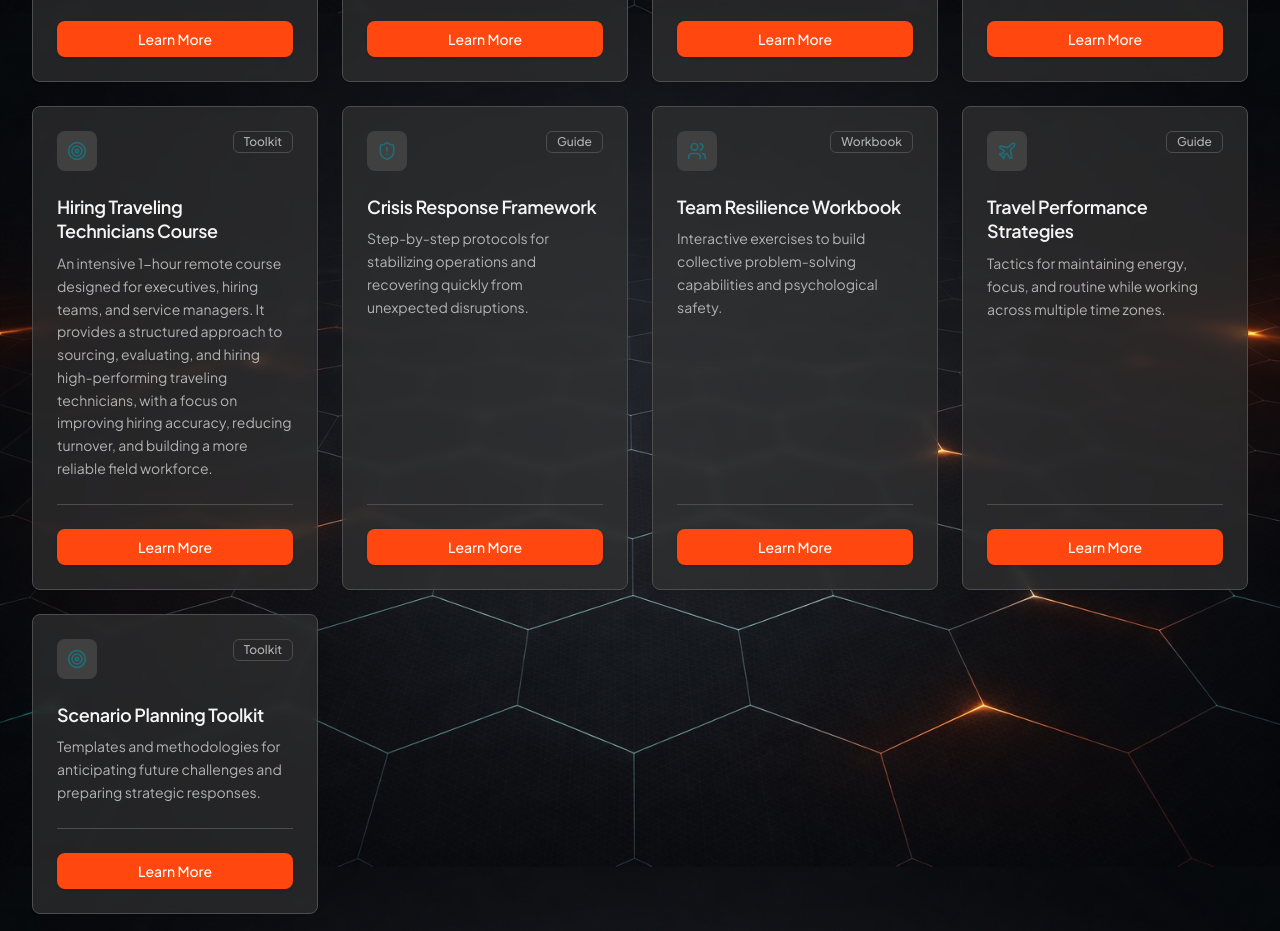
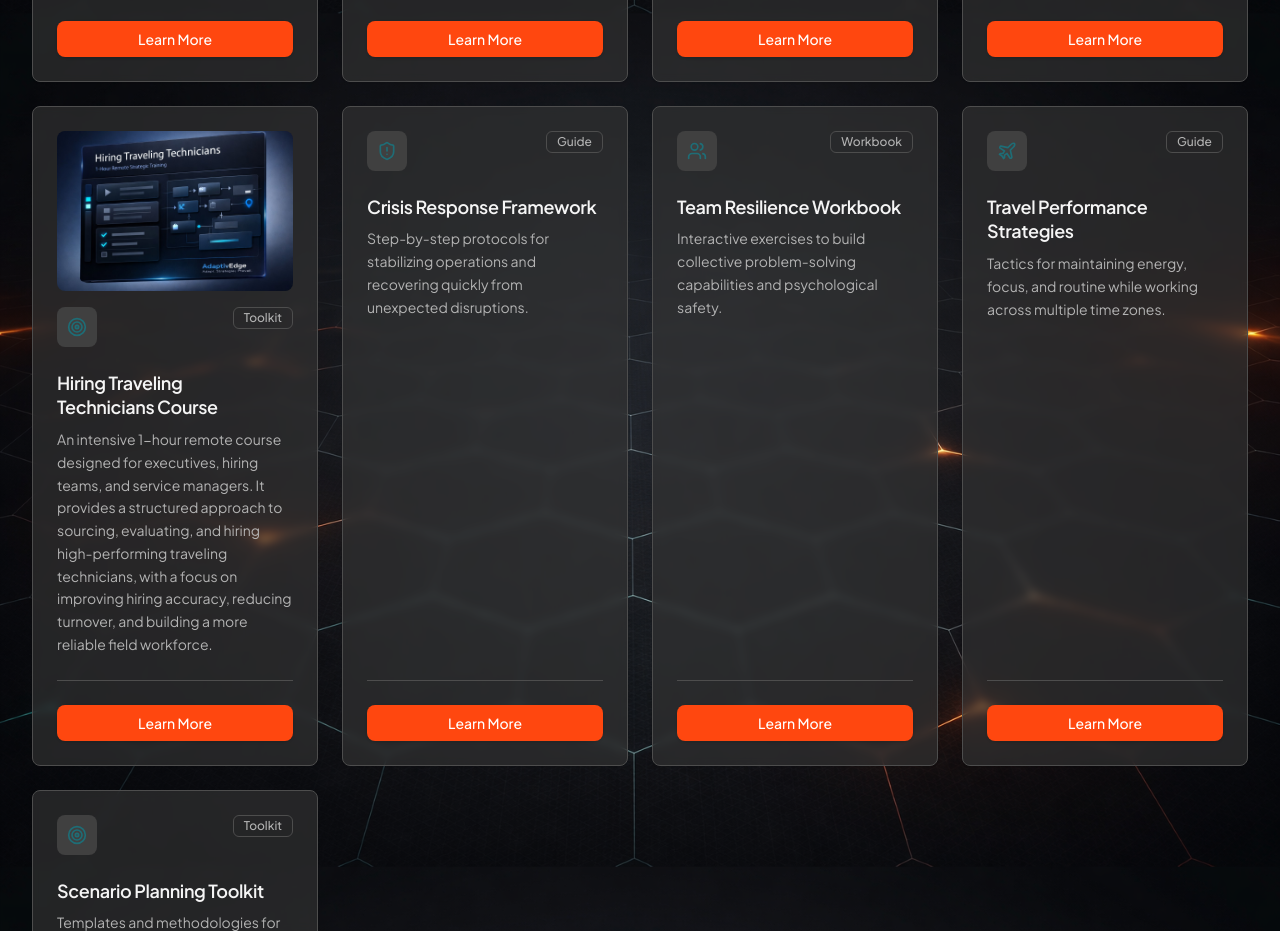
Before and after one commit to erikscomputers/adaptiveEDGE-site, a React (Vite) app: page /shop in a window 1280 px wide. Shown: the part 840-1771 px from the top of the page. Built offline with nearby package versions, Linux system fonts and the light colour scheme; the HTML template or start-up script is replaced by a standard one.

Commit message:
product updates

```diff
--- a/src/data/products.js
+++ b/src/data/products.js
@@ -89,6 +89,7 @@ learnPoints: [
     category: 'Toolkit',
     price: 498.79,
     icon: Target,
+    image: '/product images/hiring-traveling-technicians-course.jpg',
 
 learnPoints: [
   'How to identify the exact profile of a high-performing traveling technician based on your operational needs',
```
